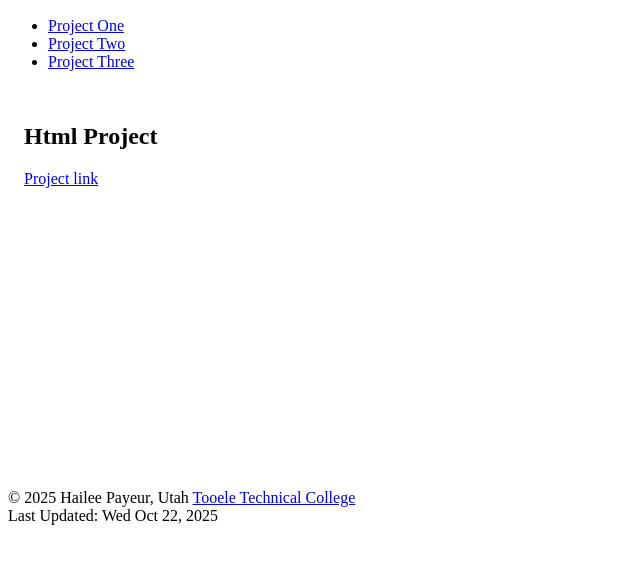
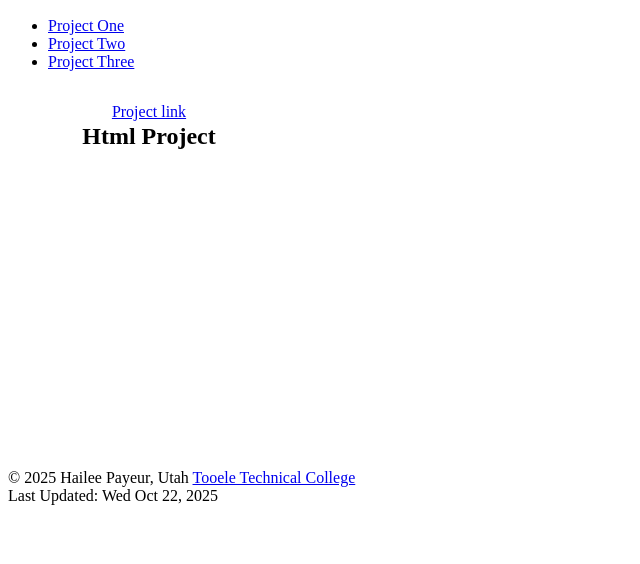
Before and after one commit to Hpayeur/Portal_Project, a plain HTML site: page Project_1/index.html in a window 1280 px wide. Shown: the part 50-614 px from the top of the page, without its empty margins (0-640 px from the left). Drawn offline with Linux system fonts and the light colour scheme.

Commit message:
.card-front, .card-back

```diff
--- a/Project_1/style.css
+++ b/Project_1/style.css
@@ -20,3 +20,11 @@
 .card:hover .card-inner {
   transform: rotate(180deg);
 }
+.card-front,
+.card-back {
+  position: absolute;
+  width: 100%;
+  height: 100%;
+  backface-visibility: hidden;
+  text-align: center;
+}
```
